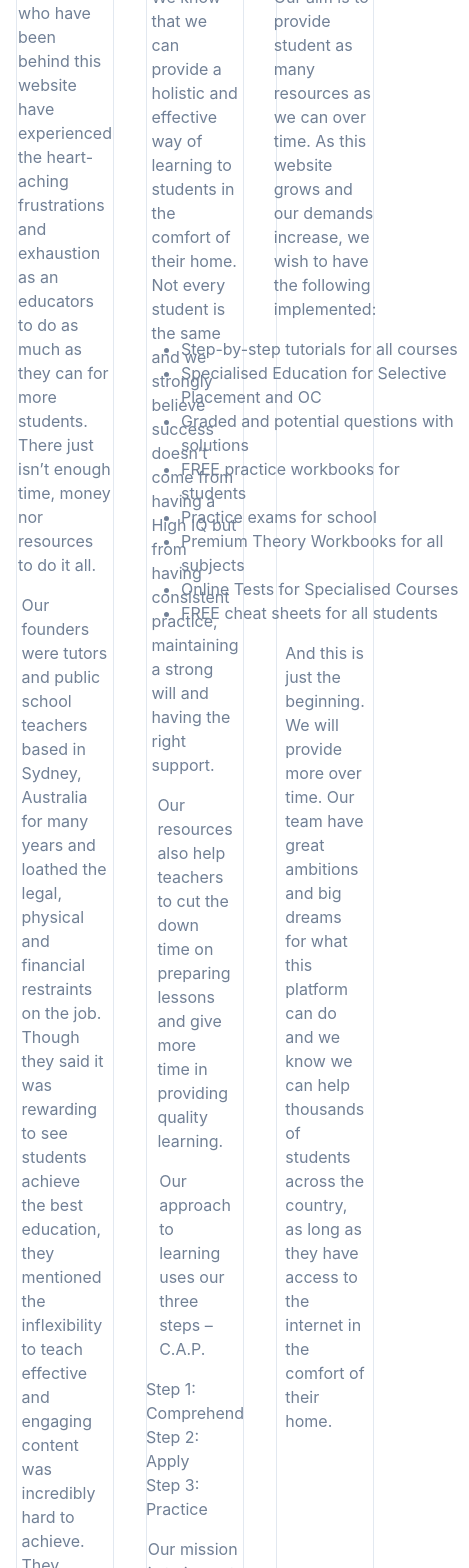
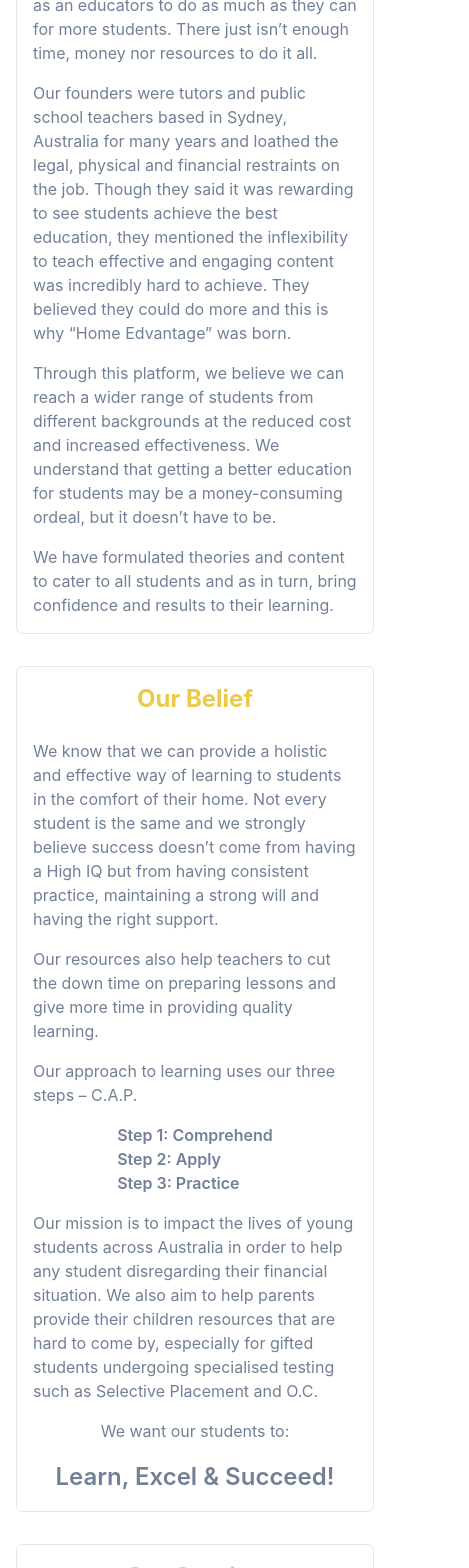
Before and after one commit to livelifedev/home-edvantage, a Next.js app: page /about in a window 390 px wide. Shown: the part 432-2000 px from the top of the page, 469 px wide, since content can reach past the window. Built offline with nearby package versions, Linux system fonts and the light colour scheme.

Commit message:
fixed about page responsiveness

```diff
--- a/pages/about.js
+++ b/pages/about.js
@@ -36,7 +36,7 @@
           pb="40"
         >
           <Heading mb="8">About Us</Heading>
-          <SimpleGrid columns={3} spacing="8" w="full">
+          <SimpleGrid columns={[1, null, null, 3]} spacing="8" w="full">
             <AboutCard heading="Our Story">
               <Text>
                 Many of the teachers who have been behind this website have
@@ -81,7 +81,7 @@
               <Text>
                 Our approach to learning uses our three steps – C.A.P.
               </Text>
-              <Box>
+              <Box fontWeight="semibold">
                 <Text>Step 1: Comprehend</Text>
                 <Text>Step 2: Apply</Text>
                 <Text>Step 3: Practice</Text>
@@ -95,7 +95,9 @@
                 Placement and O.C.
               </Text>
               <Text>We want our students to:</Text>
-              <Text>Learn, Excel & Succeed!</Text>
+              <Text fontWeight="semibold" fontSize="2xl">
+                Learn, Excel & Succeed!
+              </Text>
             </AboutCard>
             <AboutCard heading="Our Service">
               <Text>
@@ -103,7 +105,7 @@
                 time. As this website grows and our demands increase, we wish to
                 have the following implemented:
               </Text>
-              <UnorderedList w="72">
+              <UnorderedList w="72" pl="1" fontWeight="semibold">
                 <ListItem>Step-by-step tutorials for all courses</ListItem>
                 <ListItem>
                   Specialised Education for Selective Placement and OC
```
